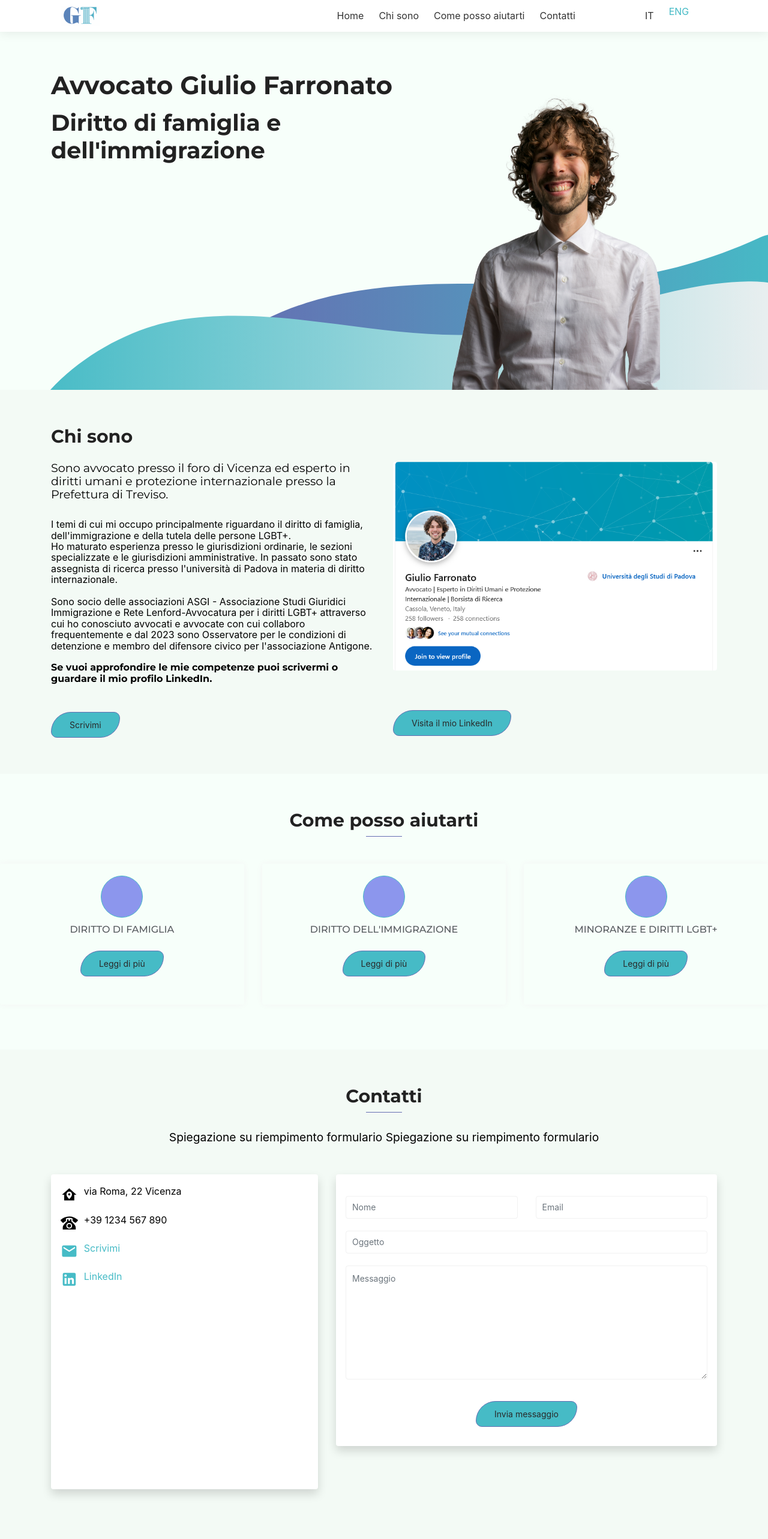
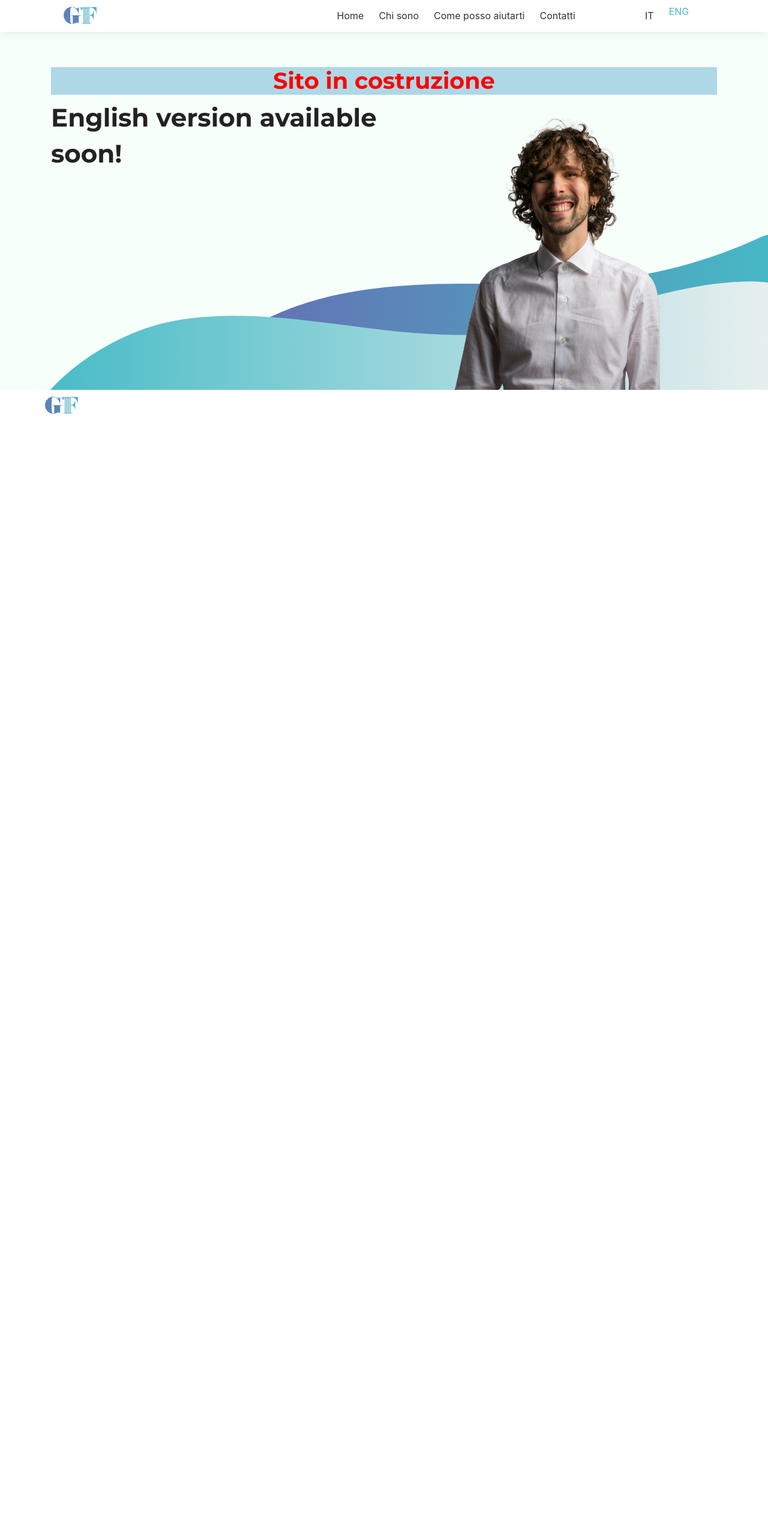
Before and after one commit to tatimutter/giulio-farronato, a React (Create React App) app: page /eng in a window 1280 px wide. Shown: the top 2566 px of the page at 60% size. After the commit the page ends 800 px from the top, so only its background shows below. Built offline with nearby package versions, Linux system fonts and the light colour scheme; grey boxes are pictures that could not be loaded.

Commit message:
unders construction aggiunto, En impostato in Coming soon, attesa ultime info

```diff
--- a/src/Components/Contatti.jsx
+++ b/src/Components/Contatti.jsx
@@ -83,7 +83,7 @@ const navigate = useNavigate();
 
                 {/* Mail */}
                 <li>
-                <a href="mailto:giulio@mail.com">
+                <a href="mailto:info@giuliofarronato.com">
                 <svg
                 viewBox="0 -3 24 24"
                 fill="currentColor"
@@ -92,7 +92,7 @@ const navigate = useNavigate();
                 >
                 <path d="M20 8l-8 5-8-5V6l8 5 8-5m0-2H4c-1.11 0-2 .89-2 2v12a2 2 0 002 2h16a2 2 0 002-2V6a2 2 0 00-2-2z" />
                 </svg>
-					<span className="visually-hidden" style={{paddingLeft:'10px'}}>Scrivimi</span>
+					<span className="visually-hidden" style={{paddingLeft:'10px'}}>info@giuliofarronato.com</span>
 					</a>
                 </li>
                 <br/>
--- a/src/Components/Hero.jsx
+++ b/src/Components/Hero.jsx
@@ -15,7 +15,15 @@ function Hero({
 
 {/* Hero Start */}
   <div id="hero-area" className="hero-area"  style={{paddingTop:'7em'}}>
-  <div className="container">
+  <div className="container" style={{position:'relative'}}>
+
+
+  {/* Under Construction */}
+  <div className='underConstruction' style={{zIndex:'50000'}}>
+    <h3 style={{zIndex:'50000', display:'block', background:'lightBlue', color:'red', textAlign:'center'}}> Sito in costruzione</h3>
+    </div>
+
+
     <div className="row align-items-center">
       <div className="col-lg-7 col-md-12 col-sm-12 col-xs-12">
         <div className="contents">
--- /dev/null
+++ b/src/Components/UnderConstruction.jsx
@@ -0,0 +1,11 @@
+import React from 'react'
+
+function UnderConstruction() {
+  return (
+    <div className='underConstruction'>
+    <h1>Ciao! Questo sito è ancora in costruzione. Sarà pronto fra pochi giorni</h1>
+    </div>
+  )
+}
+
+export default UnderConstruction
--- a/src/Pages/Eng.jsx
+++ b/src/Pages/Eng.jsx
@@ -7,10 +7,14 @@ import Contatti from '../Components/Contatti'
 function Eng() {
 
         return (
-          <body>
+          <body >
+
+<Hero
+h2='English version available soon!'
+/>
 
 
-
+    {/*
           <Hero
            h2=' Avvocato Giulio Farronato'
            h3='Diritto di famiglia e dell&#39;immigrazione'
@@ -42,7 +46,7 @@ function Eng() {
       <Contatti
       formIntro='Spiegazione su riempimento formulario Spiegazione su riempimento formulario '
       send='Invia messaggio'/>
-
+          */}
 
               {/*  Top Arrow  */}
               {/* <a href="#" className="back-to-top">
--- a/src/Pages/Home.jsx
+++ b/src/Pages/Home.jsx
@@ -4,6 +4,7 @@ import Hero from '../Components/Hero';
 import AboutOneCol from '../Components/AboutOneCol';
 import Servizi from '../Components/Servizi';
 import Contatti from '../Components/Contatti';
+import UnderConstruction from '../Components/UnderConstruction'
 
 
 function Home(
```
Also changed, not shown: src/App.css.
